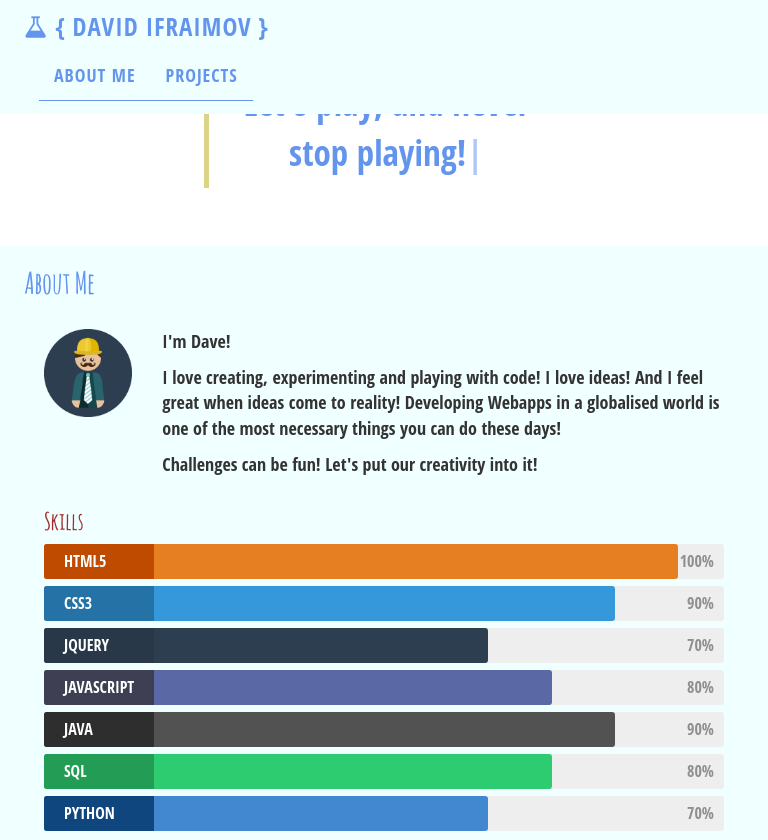
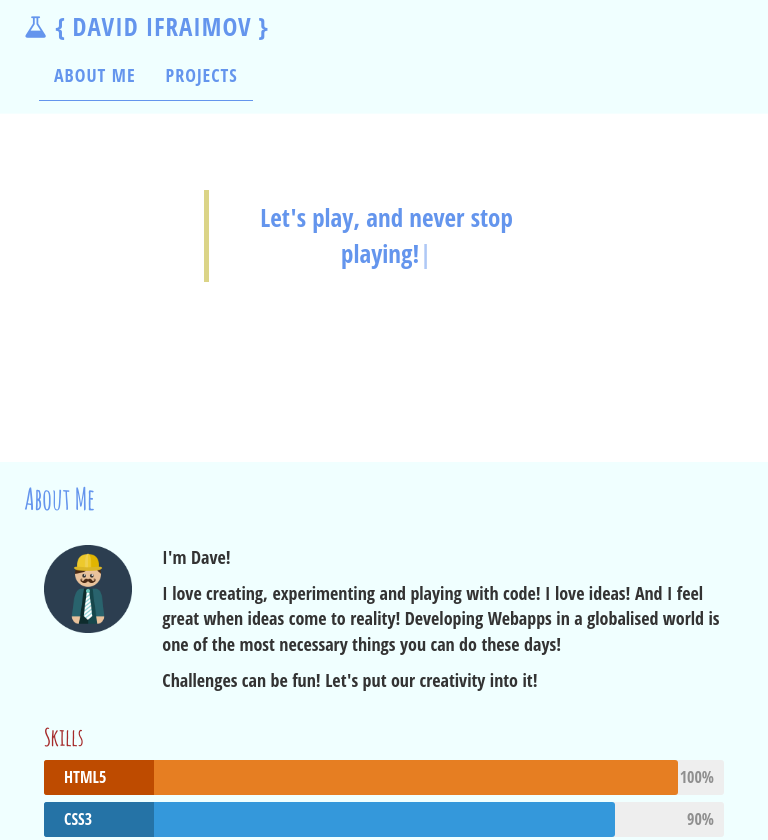
Before and after one commit to sonnenfeld269/sonnenfeld269.github.io, a plain HTML site: page index.html in a window 768 px wide. Shown: the top 840 px of the page. Drawn offline with Linux system fonts and the light colour scheme; files whose address does not match are found by name; a web font is replaced by a local one.

Commit message:
make cover section responsive

```diff
--- a/css/style.css
+++ b/css/style.css
@@ -1,10 +1,4 @@
 /** CUSTOM BREAK-POINTS **/
-
-@media screen and (min-width: 600px) {
-    .cover {
-        min-height: 12em;
-    }
-}
 
 @media screen and (min-width: 960px) {
     .container {
@@ -30,6 +24,12 @@
 @media screen and (max-width: 768px) {
     body {
         padding-top: 30px;
+    }
+    blockquote {
+        font-size: 25px !important;
+    }
+    .cover {
+        min-height: 24em;
     }
     .navbar-nav {
         width: 100%;
@@ -139,11 +139,11 @@ img, video, embed, object {
 }
 
 .navbar-custom .navbar-toggle {
-  border-color: orange;
+    border-color: orange;
 }
 
 .navbar-custom .navbar-toggle .icon-bar {
-  background-color: cornflowerblue;
+    background-color: cornflowerblue;
 }
 
 .navbar-custom a {
--- a/index.html
+++ b/index.html
@@ -209,7 +209,7 @@
             <div class="container">
                 <div class="row">
                     <div class="col-lg-12">
-                        Copyright © sonnenfeld269 2017
+                        Copyright © Ifraimov David 2017
                     </div>
                 </div>
             </div>
```
